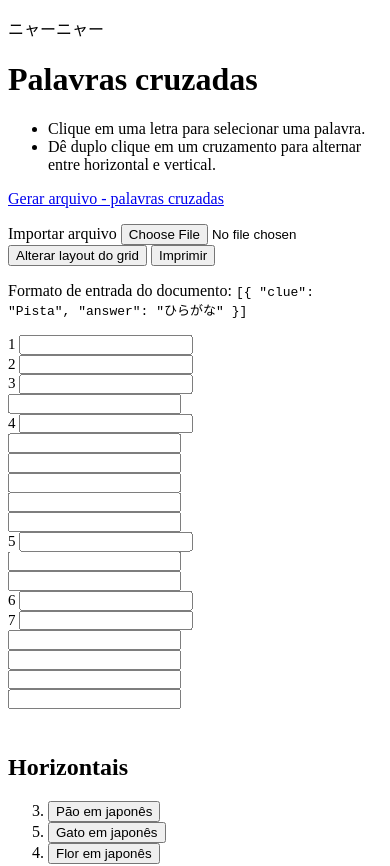
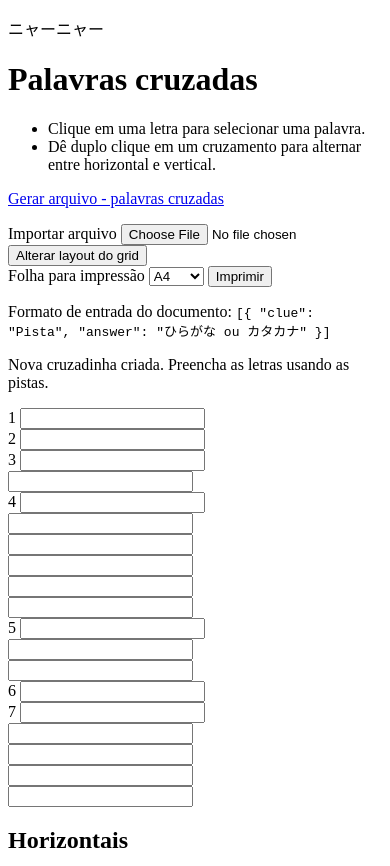
Before and after one commit to dan-candeira/svelte-crossword-generator, a SvelteKit app: page / in a window 390 px wide. Shown: the top 866 px of the page. Built offline with nearby package versions, Linux system fonts and the light colour scheme.

Commit message:
fix: print overflow

```diff
--- a/src/app.css
+++ b/src/app.css
@@ -100,6 +100,22 @@ button:not([data-icon]) {
   background: #25a6eb;
 }
 
+.paper-size {
+  display: grid;
+  gap: 0.35rem;
+  color: #172033;
+  background: #e2e8f0;
+  font-size: 0.8rem;
+}
+
+.paper-size select {
+  min-width: 8rem;
+  border: 1px solid #94a3b8;
+  padding: 0.4rem;
+  color: #172033;
+  background: white;
+}
+
 button:hover,
 button:focus-visible,
 .file-picker:hover {
@@ -122,6 +138,11 @@ button.secondary:focus-visible {
   clip: rect(0 0 0 0);
 }
 
+button:disabled {
+  cursor: wait;
+  opacity: 0.65;
+}
+
 .game-layout {
   display: flex;
   gap: 2rem;
@@ -136,7 +157,34 @@ button.secondary:focus-visible {
   transform-origin: top left;
   /* max-width: 95vw; */
   background: #94a3b8;
-  height: fit-content;
+}
+
+.print-grid-frame {
+  width: max-content;
+  max-width: 100%;
+}
+
+.ghost-crossword {
+  display: grid;
+  grid-template-columns: repeat(8, var(--cell-size));
+  gap: 2px;
+  width: max-content;
+  padding: 2px;
+  background: #94a3b8;
+}
+
+.ghost-crossword span {
+  width: var(--cell-size);
+  height: var(--cell-size);
+  background: linear-gradient(110deg, #cbd5e1 8%, #e2e8f0 18%, #cbd5e1 33%);
+  background-size: 200% 100%;
+  animation: crossword-loading 1.2s linear infinite;
+}
+
+@keyframes crossword-loading {
+  to {
+    background-position-x: -200%;
+  }
 }
 
 .cell {
@@ -229,6 +277,7 @@ button.secondary:focus-visible {
 
 @media print {
   @page {
+    size: A4 portrait;
     margin: 1cm;
   }
   body {
@@ -242,12 +291,19 @@ button.secondary:focus-visible {
     display: none !important;
   }
   .game-layout {
-    grid-template-columns: auto 1fr;
-    gap: 1rem;
+    display: block;
+  }
+  .print-grid-frame {
+    width: var(--print-grid-width);
+    height: var(--print-grid-height);
+    overflow: hidden;
+    break-inside: avoid;
   }
   .crossword {
-    overflow: visible;
+    overflow: hidden;
     background: #94a3b8;
+    transform: scale(var(--print-grid-scale)) !important;
+    transform-origin: top left !important;
   }
   .cell.black {
     background: #111827 !important;
@@ -258,6 +314,7 @@ button.secondary:focus-visible {
     color: #000;
   }
   .clues {
+    margin-top: 10mm;
     box-shadow: none;
     border: 1px solid #cbd5e1;
   }
--- /dev/null
+++ b/src/lib/utils/keyboard-handler.ts
@@ -0,0 +1,16 @@
+export function keyHandler(event: KeyboardEvent, callback: (index: number) => void): void {
+    const input = event.currentTarget as HTMLInputElement;
+    if (event.key === 'Backspace' && !input.value) {
+      event.preventDefault();
+      callback(-1);
+    } else if (event.key === 'Enter' && input.value) {
+      event.preventDefault();
+      callback(1);
+    } else if (event.key === 'ArrowRight' || event.key === 'ArrowDown') {
+      event.preventDefault();
+      callback(1);
+    } else if (event.key === 'ArrowLeft' || event.key === 'ArrowUp') {
+      event.preventDefault();
+      callback(-1);
+    }
+  }
--- a/src/routes/+page.svelte
+++ b/src/routes/+page.svelte
@@ -12,27 +12,41 @@
   import { normalizeKanaInput, parseWordsJsonFile } from '$lib/jsonImport';
   import type { Direction, InputWord, PlacedWord } from '$lib/types';
   import { onMount } from 'svelte';
+  import { keyHandler } from '$lib/utils/keyboard-handler';
+
+  type PaperSize = 'A4' | 'A3' | 'Letter';
+
+  const ghostCells = Array.from({ length: 64 });
+  const paperDimensions: Record<PaperSize, { width: number; height: number }> = {
+    A4: { width: 210, height: 297 },
+    A3: { width: 297, height: 420 },
+    Letter: { width: 215.9, height: 279.4 },
+  };
+  const printPageSize: Record<PaperSize, string> = { A4: 'A4', A3: 'A3', Letter: 'letter' };
 
   onMount(() => {
-    // Safe to use window here
-    // Run on initial load and whenever the window resizes
-    window.addEventListener('DOMContentLoaded', () => scaleDivToFit());
-    window.addEventListener('load', () => scaleDivToFit());
-    window.addEventListener('resize', () => scaleDivToFit());
+    const onResize = () => scaleDivToFit();
+    window.addEventListener('resize', onResize);
+    void startGame();
 
-    scaleDivToFit();
+    return () => window.removeEventListener('resize', onResize);
   });
 
   let sourceWords = $state<InputWord[]>(DEFAULT_WORDS);
-  let placedWords = $state<PlacedWord[]>(generateCrossword(DEFAULT_WORDS));
+  let placedWords = $state<PlacedWord[]>([]);
   let letters = $state<Record<string, string>>({});
-  let activeWordId = $derived<number | null>(placedWords[0]?.id ?? null);
-  let direction = $derived<Direction>(placedWords[0]?.direction ?? 'H');
-  let currentRow = $derived<number | null>(placedWords[0]?.row ?? null);
-  let currentCol = $derived<number | null>(placedWords[0]?.col ?? null);
+  let activeWordId = $state<number | null>(null);
+  let direction = $state<Direction>('H');
+  let currentRow = $state<number | null>(null);
+  let currentCol = $state<number | null>(null);
   let isComposing = $state(false);
+  let isGenerating = $state(true);
+  let paperSize = $state<PaperSize>('A4');
+  let printGridScale = $state(1);
+  let printGridWidth = $state(0);
+  let printGridHeight = $state(0);
   let status = $state('');
-  let element: HTMLElement;
+  let element: HTMLElement | null = $state(null);
   let parent: HTMLElement;
 
   let grid = $derived(createGrid(placedWords));
@@ -98,24 +112,13 @@
     onLetterInput(event, row, col);
   }
 
-  function onKeydown(event: KeyboardEvent): void {
-    const input = event.currentTarget as HTMLInputElement;
-    if (event.key === 'Backspace' && !input.value) {
-      event.preventDefault();
-      moveInActiveWord(-1);
-    } else if (event.key === 'Enter' && input.value) {
-      event.preventDefault();
-      moveInActiveWord(1);
-    } else if (event.key === 'ArrowRight' || event.key === 'ArrowDown') {
-      event.preventDefault();
-      moveInActiveWord(1);
-    } else if (event.key === 'ArrowLeft' || event.key === 'ArrowUp') {
-      event.preventDefault();
-      moveInActiveWord(-1);
-    }
-  }
+  async function startGame(words: InputWord[] = sourceWords): Promise<void> {
+    isGenerating = true;
+    status = '';
+    await tick();
+    await new Promise<void>((resolve) => requestAnimationFrame(() => resolve()));
 
-  function startGame(words: InputWord[] = sourceWords): void {
+    try {
       placedWords = generateCrossword(words);
       letters = {};
       activeWordId = placedWords[0]?.id ?? null;
@@ -123,23 +126,30 @@
       currentRow = placedWords[0]?.row ?? null;
       currentCol = placedWords[0]?.col ?? null;
       status = 'Nova cruzadinha criada. Preencha as letras usando as pistas.';
-    setTimeout(() => {
+    } catch {
+      placedWords = [];
+      status = 'Não foi possível gerar uma grade com as palavras informadas.';
+    } finally {
+      isGenerating = false;
+      await tick();
       scaleDivToFit();
-    }, 200);
+    }
   }
 
   async function importJson(event: Event): Promise<void> {
+    isGenerating = true;
     const input = event.currentTarget as HTMLInputElement;
     const file = input.files?.[0];
     if (!file) return;
     try {
       sourceWords = await parseWordsJsonFile(file);
-      startGame(sourceWords);
+      await startGame(sourceWords);
       status = `${sourceWords.length} palavras foram importadas e uma nova grade foi criada.`;
     } catch (error) {
       status = error instanceof Error ? error.message : 'Não foi possível importar o arquivo.';
     } finally {
       input.value = '';
+      isGenerating = false;
     }
   }
 
@@ -151,18 +161,42 @@
     void focusCell(word.row, word.col);
   }
 
-  function printCrossword(): void {
+  function setPrintPageRule(): void {
+    const styleId = 'crossword-print-page-size';
+    const style =
+      document.querySelector<HTMLStyleElement>(`#${styleId}`) ?? document.createElement('style');
+    style.id = styleId;
+    style.textContent = `@media print { @page { size: ${printPageSize[paperSize]} portrait; margin: 10mm; } }`;
+    if (!style.parentElement) document.head.append(style);
+  }
+
+  function preparePrintGrid(): void {
+    if (!element) return;
+    const rect = measureNaturalRect();
+    const paper = paperDimensions[paperSize];
+    const pixelsPerMillimeter = 96 / 25.4;
+    const printableWidth = (paper.width - 20) * pixelsPerMillimeter;
+    // Reserva espaço para o título e permite que as pistas fluam para páginas seguintes.
+    const printableHeight = (paper.height - 55) * pixelsPerMillimeter;
+
+    printGridScale = Math.min(1, printableWidth / rect.width, printableHeight / rect.height);
+    printGridWidth = Math.ceil(rect.width * printGridScale);
+    printGridHeight = Math.ceil(rect.height * printGridScale);
+  }
+
+  async function printCrossword(): Promise<void> {
+    preparePrintGrid();
+    setPrintPageRule();
+    await tick();
     window.print();
   }
 
-  function measureNaturalRect() {
-      // Temporarily clear transform so we measure the element's natural size
-      const prevTransform = element.style.transform;
-      element.style.transform = '';
-      // getBoundingClientRect returns current size in CSS pixels
-      const rect = element.getBoundingClientRect();
-      // restore previous transform (we'll set the final transform below)
-      element.style.transform = prevTransform;
+  function measureNaturalRect(): DOMRect {
+
+    const previousTransform = (element as HTMLElement).style.transform;
+    (element as HTMLElement).style.transform = '';
+    const rect = (element as HTMLElement).getBoundingClientRect();
+    (element as HTMLElement).style.transform = previousTransform;
     return rect;
   }
 
@@ -172,13 +206,12 @@
     }
     const rect = measureNaturalRect();
     const vw = parent.clientWidth;
-    const vh = parent.clientWidth;
+    const vh = parent.clientHeight || parent.clientWidth;
     // Compute scale so the element fits within viewport; don't upscale above 1
     const scaleX = vw / rect.width;
     const scaleY = vh / rect.height;
     const scale = Math.min(1, scaleX, scaleY);
 
-    // Apply transform and update wrapper size so browser layout uses the scaled size
     element.style.transformOrigin = 'top left';
     element.style.transform = `scale(${scale})`;
   }
@@ -202,14 +235,31 @@
         Importar arquivo
         <input type="file" accept="application/json,.json" onchange={importJson} />
       </label>
-      <button type="button" onclick={() => startGame()}>Alterar layout do grid</button>
-      <button type="button" class="secondary" onclick={printCrossword}>Imprimir</button>
+      <button type="button" disabled={isGenerating} onclick={async() => await startGame()}
+        >Alterar layout do grid</button
+      >
+    </div>
+    <div class="actions no-print">
+      <label class="paper-size">
+        Folha para impressão
+        <select bind:value={paperSize} aria-label="Tamanho da folha para impressão">
+          <option value="A4">A4</option>
+          <option value="A3">A3</option>
+          <option value="Letter">Carta</option>
+        </select>
+      </label>
+      <button
+        type="button"
+        class="secondary"
+        disabled={isGenerating}
+        onclick={() => void printCrossword()}>Imprimir</button
+      >
     </div>
   </header>
 
   <p class="format-help no-print">
     Formato de entrada do documento: <code
-      >[&#123; "clue": "Pista", "answer": "ひらがな" &#125;]</code
+      >[&#123; "clue": "Pista", "answer": "ひらがな ou カタカナ" &#125;]</code
     >
   </p>
 
@@ -219,11 +269,18 @@
     </p>
   {/if}
 
-  <section
-    class="game-layout"
-    aria-label="Cruzadinha e pistas"
-    bind:this={parent}
+  <section class="game-layout" aria-label="Cruzadinha e pistas" bind:this={parent}>
+    <div
+      class="print-grid-frame"
+      style={`--print-grid-width: ${printGridWidth}px; --print-grid-height: ${printGridHeight}px; --print-grid-scale: ${printGridScale};`}
     >
+      {#if isGenerating}
+        <div class="ghost-crossword" role="status" aria-label="Calculando nova cruzadinha">
+          {#each ghostCells as _}
+            <span></span>
+          {/each}
+        </div>
+      {:else}
         <div
           class="crossword"
           bind:this={element}
@@ -251,7 +308,6 @@
                     autocomplete="off"
                     inputmode="text"
                     lang="ja"
-                maxlength="1"
                     value={letters[key] ?? ''}
                     data-row={row}
                     data-col={col}
@@ -263,12 +319,14 @@
                     }}
                     oncompositionend={(event) => onCompositionEnd(event, row, col)}
                     oninput={(event) => onLetterInput(event, row, col)}
-                onkeydown={onKeydown}
+                    onkeydown={(event) => keyHandler(event, (index) => moveInActiveWord(index))}
                   />
                 </div>
               {/if}
             {/each}
           {/each}
+        </div>
+      {/if}
     </div>
 
     <aside class="clues" aria-label="Pistas">
```
Lines whose indentation alone changed are shown as unchanged.
